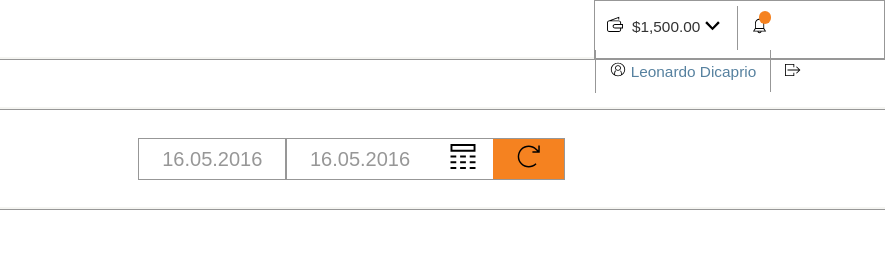
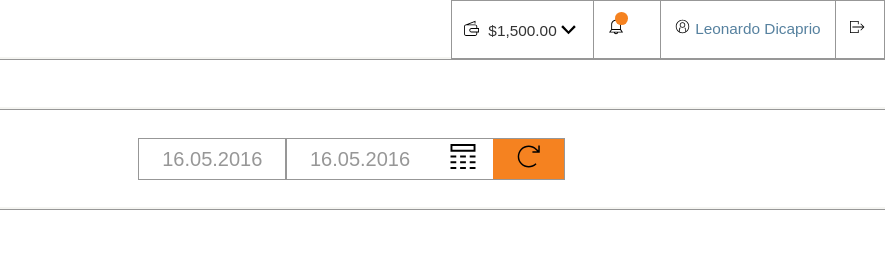
Before and after one commit to aniajtp/Projekt-indywidualny-10-12, a website: page index-payout.html in a window 1280 px wide. Shown: the top 277 px of the page, 395-1280 px from the left. Drawn offline with Linux system fonts and the light colour scheme.

Commit message:
poprawiono header w style-payout.scss

```diff
--- a/index-payout.html
+++ b/index-payout.html
@@ -13,7 +13,6 @@
     <div class="grid-container">
       <div class="item header">
         <div class="navbar">
-          <div class="navbar-left"></div>
           <div class="navbar-right">
             <div class="dropdown">
               <button class="dropbtn">
@@ -28,7 +27,6 @@
             </div>
             <a href="#alarm"><img src="images/icons/notification.svg" alt="notifikation">
               <span class="dot3"></span>
-
             </a>
             <a href="#user"><img src="images/icons/profile.svg" alt="profile">Leonardo Dicaprio</a>
             <a href="#news"><img src="images/icons/quit.svg" alt="quit"></a>
--- a/sass/style-payout.scss
+++ b/sass/style-payout.scss
@@ -29,7 +29,6 @@ body {
 }
 .header {
   grid-area: header;
-  float: right;
 }
 .artitle_2 {
   grid-area: headarticle_2;
@@ -39,11 +38,12 @@ body {
   flex-wrap: wrap;
 }
 .navbar-right {
-  height: 52px;
+  height: 57px;
   position: fixed;
+  display: grid;
+  grid-auto-flow:column;
+  right: 0;
   font-family: Arial;
-  margin-left: 776px;
-  padding-top: 5px;
   background: #fff;
   border: 1px solid #979797;
   a {
@@ -52,7 +52,7 @@ body {
     border-left: 1px solid #979797;
     color: #56819f;
     text-align: center;
-    padding: 12px 14px;
+    padding: 18px 14px;
     text-decoration: none;
   }
 }
```
Also changed, not shown: css/style-payout.css, 1 other file.
